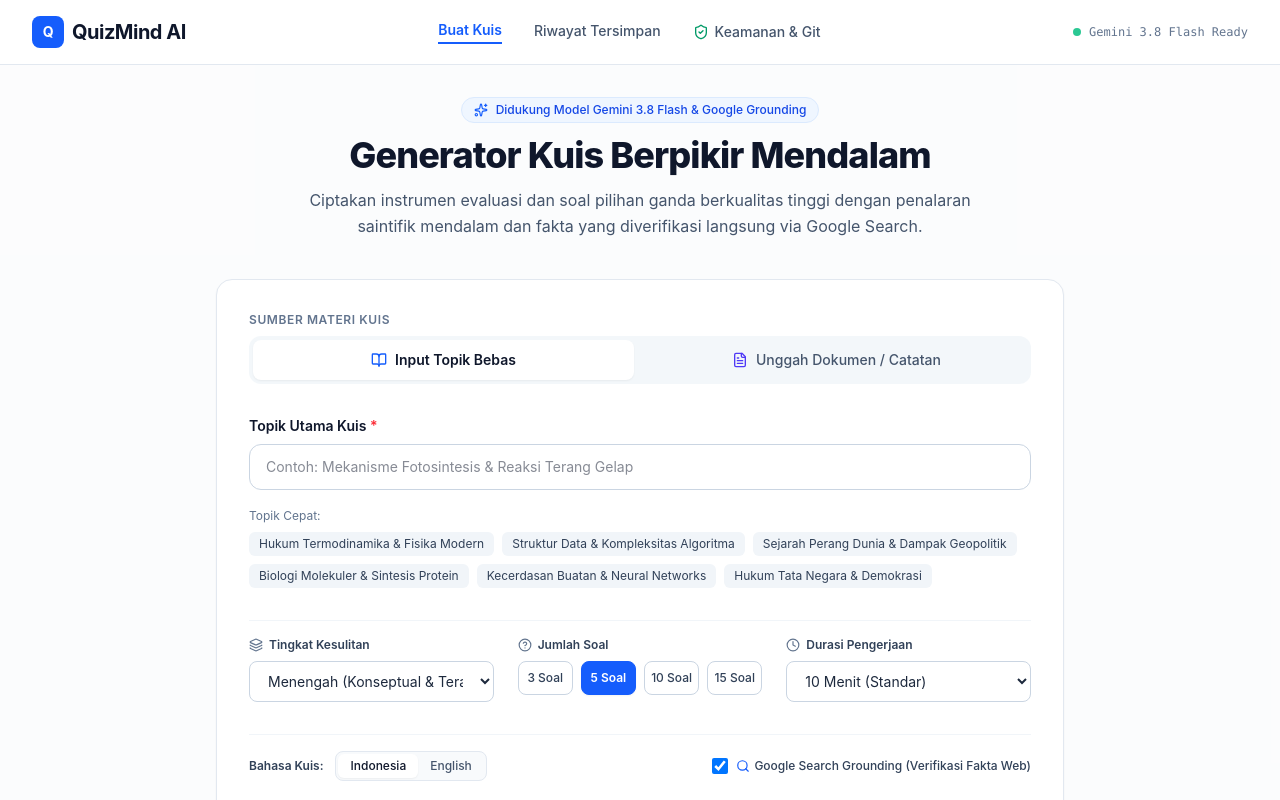
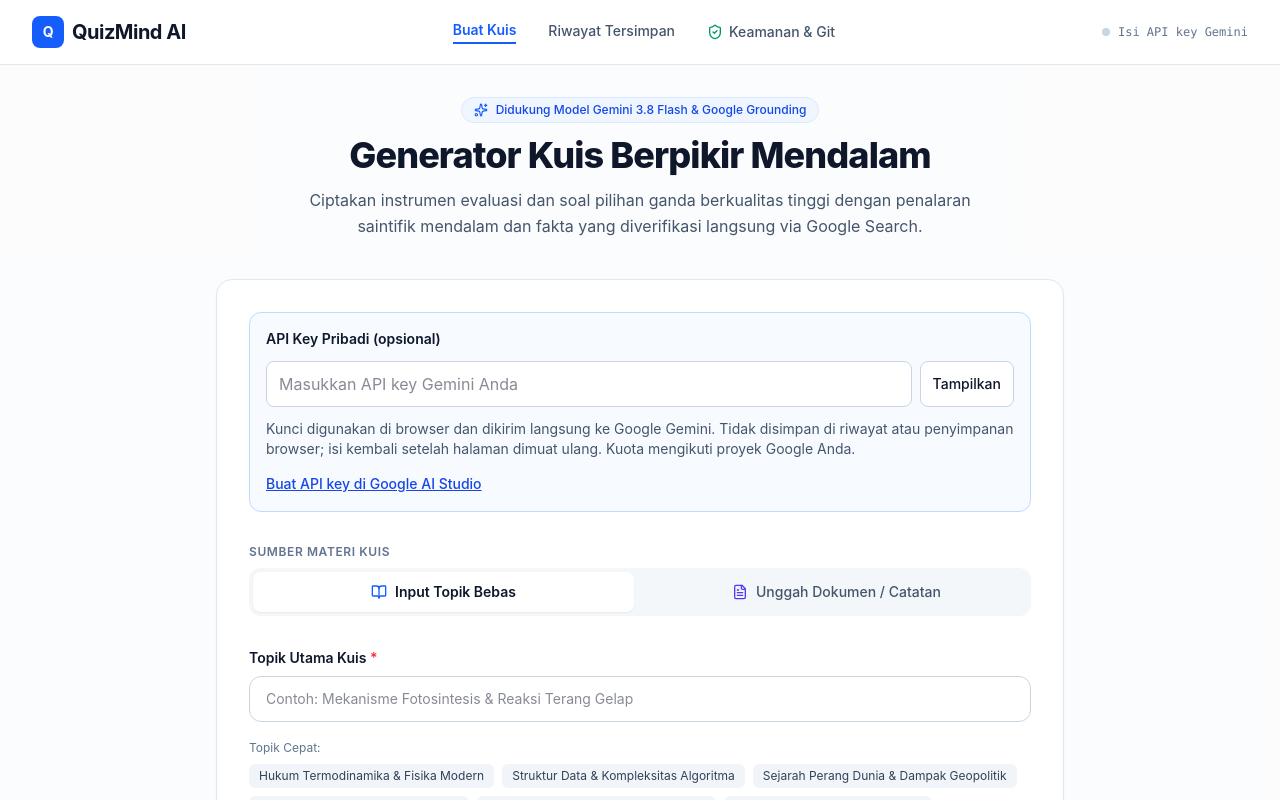
Before and after one commit to Darlayx1/Quiz-Mind-AI, a React (Vite) app: page / in a window 1280 px wide. Shown: the top 800 px of the page. Built offline with nearby package versions, Linux system fonts and the light colour scheme; no server answers.

Commit message:
feat: let users generate quizzes with personal Gemini keys on Pages

```diff
--- a/src/App.tsx
+++ b/src/App.tsx
@@ -4,7 +4,7 @@
  */
 
 import React, { useState, useEffect } from 'react';
-import { fetchApi } from './api.js';
+import { fetchApi, setPersonalApiKey, standalonePages } from './api.js';
 import { Quiz, QuizConfig, QuizSubmission, QuizResult } from './types/quiz.js';
 import { TopBar } from './components/TopBar.js';
 import { QuizCreator } from './components/QuizCreator.js';
@@ -25,6 +25,13 @@ export default function App() {
   const [loadingTopic, setLoadingTopic] = useState('');
   const [loadingGrounding, setLoadingGrounding] = useState(true);
   const [errorMessage, setErrorMessage] = useState<string | null>(null);
+  const [apiKey, setApiKey] = useState('');
+  const personalMode = standalonePages || Boolean(apiKey.trim());
+  const handleApiKeyChange = (value: string) => {
+    setPersonalApiKey(value);
+    setApiKey(value);
+    setErrorMessage(null);
+  };
 
   const [historyItems, setHistoryItems] = useState<
     Array<{ quiz: Quiz; lastResult?: QuizResult; savedAt: string }>
@@ -73,7 +80,7 @@ export default function App() {
       .catch((err) => {
         console.warn('Gagal menghubungi /api/health:', err);
       });
-  }, []);
+  }, [apiKey]);
 
   // Handle Quiz Generation
   const handleGenerateQuiz = async (config: QuizConfig) => {
@@ -253,6 +260,9 @@ export default function App() {
             onGenerate={handleGenerateQuiz}
             isLoading={isLoading}
             errorMessage={errorMessage}
+            apiKey={apiKey}
+            onApiKeyChange={handleApiKeyChange}
+            requiresApiKey={standalonePages}
           />
         ) : activeView === 'runner' && currentQuiz ? (
           <QuizRunner
@@ -300,10 +310,10 @@ export default function App() {
               onClick={() => setIsSecurityModalOpen(true)}
               className="hover:text-slate-800 transition-colors cursor-pointer"
             >
-              Proteksi API Key (.env) & Git Vault
+              Privasi API Key
             </button>
             <span>·</span>
-            <span>AES-256-GCM Secure</span>
+            <span>{personalMode ? 'Kunci hanya untuk sesi ini' : 'AES-256-GCM Secure'}</span>
           </div>
         </div>
       </footer>
@@ -313,6 +323,7 @@ export default function App() {
         isOpen={isSecurityModalOpen}
         onClose={() => setIsSecurityModalOpen(false)}
         maskedKey={serverSecurity.maskedKey}
+        personalMode={personalMode}
       />
     </div>
   );
--- a/src/api.ts
+++ b/src/api.ts
@@ -1,8 +1,35 @@
 const apiBase = (import.meta.env.VITE_API_BASE_URL || '').replace(/\/$/, '');
+export const standalonePages = !apiBase && import.meta.env.BASE_URL !== '/';
+let personalApiKey = '';
 
-export function fetchApi(pathname: string, options?: RequestInit): Promise<Response> {
-  if (!apiBase && import.meta.env.BASE_URL !== '/') {
-    return Promise.reject(new Error('Backend Gemini untuk GitHub Pages belum dihubungkan. Pemilik aplikasi perlu mengatur VITE_API_BASE_URL lalu deploy ulang.'));
+export function setPersonalApiKey(value: string) {
+  personalApiKey = value.trim();
+}
+
+export async function fetchApi(pathname: string, options?: RequestInit): Promise<Response> {
+  const key = personalApiKey;
+  if (key || standalonePages) {
+    if (pathname === '/api/health') return Response.json({ security: {
+      hasApiKey: Boolean(key), maskedKey: key ? 'Kunci pribadi aktif untuk sesi ini' : 'Belum diisi',
+    } });
+    if (pathname === '/api/generate-quiz') {
+      if (!key) return Response.json({ success: false, error: 'Isi API key Gemini Anda pada kolom API Key Pribadi sebelum membuat kuis.' }, { status: 400 });
+      try {
+        const { generateQuizWithGemini } = await import('./server/geminiService.js');
+        const config = JSON.parse(String(options?.body));
+        const quiz = await generateQuizWithGemini(config, key);
+        return Response.json({ success: true, quiz });
+      } catch (error) {
+        const message = error instanceof Error ? error.message : String(error);
+        const quota = /429|quota|RESOURCE_EXHAUSTED/i.test(message);
+        const unauthorized = /400|401|403|API_KEY_INVALID|API key not valid|PERMISSION_DENIED/i.test(message);
+        return Response.json({ success: false, error: quota
+          ? 'Kuota Gemini untuk kunci Anda sudah habis. Periksa kuota proyek di Google AI Studio atau coba lagi setelah reset.'
+          : unauthorized ? 'Kunci Gemini tidak diterima. Periksa kunci, izin API, dan pembatasan domain di Google AI Studio.'
+          : 'Gemini belum berhasil membuat kuis. Periksa koneksi dan kunci Anda, lalu coba kembali.' }, { status: quota ? 429 : unauthorized ? 401 : 502 });
+      }
+    }
+    throw new Error('Fitur ini membutuhkan backend server. Kuis dengan API key pribadi dapat digunakan langsung di browser.');
   }
   return fetch(apiBase + pathname, options);
 }
--- a/src/components/QuizCreator.tsx
+++ b/src/components/QuizCreator.tsx
@@ -16,6 +16,9 @@ interface QuizCreatorProps {
   onGenerate: (config: QuizConfig) => void;
   isLoading: boolean;
   errorMessage: string | null;
+  apiKey: string;
+  onApiKeyChange: (value: string) => void;
+  requiresApiKey: boolean;
 }
 
 const PRESET_TOPICS = [
@@ -31,7 +34,11 @@ export const QuizCreator: React.FC<QuizCreatorProps> = ({
   onGenerate,
   isLoading,
   errorMessage,
+  apiKey,
+  onApiKeyChange,
+  requiresApiKey,
 }) => {
+  const [showApiKey, setShowApiKey] = useState(false);
   const [inputMode, setInputMode] = useState<'topic' | 'material'>('topic');
   const [topic, setTopic] = useState('');
   const [studyMaterial, setStudyMaterial] = useState('');
@@ -112,6 +119,21 @@ export const QuizCreator: React.FC<QuizCreatorProps> = ({
         onSubmit={handleSubmit}
         className="bg-white rounded-2xl border border-slate-200 shadow-xs p-6 sm:p-8 space-y-8"
       >
+        <div className="rounded-xl border border-blue-200 bg-blue-50/50 p-4 space-y-3">
+          <label htmlFor="personal-api-key" className="block text-sm font-semibold text-slate-900">API Key Pribadi {requiresApiKey ? '*' : '(opsional)'}</label>
+          <div className="flex flex-wrap gap-2">
+            <input id="personal-api-key" type={showApiKey ? 'text' : 'password'} value={apiKey}
+              onChange={(event) => onApiKeyChange(event.target.value)} autoComplete="off" spellCheck={false}
+              required={requiresApiKey} disabled={isLoading} placeholder="Masukkan API key Gemini Anda"
+              aria-describedby="personal-api-key-help"
+              className="min-w-0 flex-1 basis-48 rounded-lg border border-slate-300 bg-white px-3 py-2.5 text-base text-slate-900 outline-none focus:ring-2 focus:ring-blue-500" />
+            <button type="button" onClick={() => setShowApiKey(!showApiKey)} aria-pressed={showApiKey}
+              className="rounded-lg border border-slate-300 bg-white px-3 py-2 text-sm font-medium">{showApiKey ? 'Sembunyikan' : 'Tampilkan'}</button>
+            {apiKey && <button type="button" onClick={() => onApiKeyChange('')} className="px-3 py-2 text-sm font-medium text-slate-600">Hapus kunci</button>}
+          </div>
+          <p id="personal-api-key-help" className="text-sm text-slate-600">Kunci digunakan di browser dan dikirim langsung ke Google Gemini. Tidak disimpan di riwayat atau penyimpanan browser; isi kembali setelah halaman dimuat ulang. Kuota mengikuti proyek Google Anda.</p>
+          <a href="https://aistudio.google.com/apikey" target="_blank" rel="noopener noreferrer" className="inline-block text-sm font-medium text-blue-700 underline">Buat API key di Google AI Studio</a>
+        </div>
         {/* Input Mode Switcher */}
         <div>
           <label className="block text-xs font-semibold text-slate-500 uppercase tracking-wider mb-2">
--- a/src/components/SecurityGuideModal.tsx
+++ b/src/components/SecurityGuideModal.tsx
@@ -17,12 +17,14 @@ interface SecurityGuideModalProps {
   isOpen: boolean;
   onClose: () => void;
   maskedKey: string;
+  personalMode: boolean;
 }
 
 export const SecurityGuideModal: React.FC<SecurityGuideModalProps> = ({
   isOpen,
   onClose,
   maskedKey,
+  personalMode,
 }) => {
   const [copiedIndex, setCopiedIndex] = useState<number | null>(null);
   const [testText, setTestText] = useState('Data Ujian & Kunci Jawaban Rahasia');
@@ -93,7 +95,7 @@ export const SecurityGuideModal: React.FC<SecurityGuideModalProps> = ({
                 Pusat Keamanan & Kesiapan GitHub
               </h2>
               <p className="text-xs text-slate-500">
-                Arsitektur proteksi API key dan enkripsi AES-256-GCM
+                {personalMode ? 'Penggunaan kunci pribadi di browser' : 'Arsitektur proteksi API key dan enkripsi AES-256-GCM'}
               </p>
             </div>
           </div>
@@ -111,17 +113,18 @@ export const SecurityGuideModal: React.FC<SecurityGuideModalProps> = ({
           <div className="p-4 rounded-xl bg-slate-50 border border-slate-200">
             <div className="flex items-center gap-2 text-sm font-bold text-slate-900 mb-2">
               <KeyRound className="w-4 h-4 text-blue-600" />
-              <span>Status Proteksi API Key (.env)</span>
+              <span>Privasi API Key</span>
             </div>
             <p className="text-xs text-slate-600 leading-relaxed mb-3">
-              Kunci API Gemini dikelola <strong>100% di sisi server (Node.js/Express)</strong> via variabel lingkungan <code className="bg-slate-200 px-1 py-0.5 rounded text-slate-800">GEMINI_API_KEY</code>. Browser client tidak pernah memegang atau mengekspos API key.
+              {personalMode ? 'Kunci pribadi hanya berada dalam memori halaman dan dikirim langsung ke Google Gemini. Kunci tidak disimpan dalam localStorage, riwayat kuis, atau kode GitHub. Muat ulang halaman atau pilih Hapus kunci untuk mengosongkannya. Gunakan perangkat yang Anda percayai.' : 'Kunci server disimpan dalam variabel GEMINI_API_KEY di hosting. Kunci pribadi yang Anda masukkan digunakan langsung dari browser ke Google Gemini selama sesi halaman ini.'}
             </p>
             <div className="flex items-center justify-between text-xs bg-white p-2.5 rounded-lg border border-slate-200 font-mono">
-              <span className="text-slate-500">Kunci Saat Ini di Server:</span>
+              <span className="text-slate-500">{personalMode ? 'Status kunci pribadi:' : 'Status kunci server:'}</span>
               <span className="font-semibold text-emerald-700">{maskedKey}</span>
             </div>
           </div>
 
+          {!personalMode && <>
           {/* Section 2: Git & GitHub Safe Push */}
           <div>
             <div className="flex items-center gap-2 text-sm font-bold text-slate-900 mb-2">
@@ -203,6 +206,7 @@ export const SecurityGuideModal: React.FC<SecurityGuideModalProps> = ({
               )}
             </div>
           </div>
+          </>}
         </div>
 
         {/* Footer */}
--- a/src/components/TopBar.tsx
+++ b/src/components/TopBar.tsx
@@ -85,8 +85,8 @@ export const TopBar: React.FC<TopBarProps> = ({
             />
           ) : (
             <div className="flex items-center gap-2 text-xs text-slate-500 font-mono">
-              <span className="w-2 h-2 rounded-full bg-emerald-500 animate-pulse" />
-              <span className="hidden sm:inline">Gemini 3.8 Flash Ready</span>
+              <span className={`w-2 h-2 rounded-full ${isKeyConfigured ? 'bg-emerald-500' : 'bg-slate-300'}`} />
+              <span className="hidden sm:inline">{isKeyConfigured ? 'Kunci Gemini terpasang' : 'Isi API key Gemini'}</span>
             </div>
           )}
         </div>
--- a/src/server/geminiService.ts
+++ b/src/server/geminiService.ts
@@ -14,9 +14,6 @@ function getGeminiClient(apiKey = process.env.GEMINI_API_KEY): GoogleGenAI {
     apiKey: apiKey,
     httpOptions: {
       timeout: 60000,
-      headers: {
-        'User-Agent': 'aistudio-build',
-      },
     },
   });
 }
```
Also changed, not shown: 1 other file (tests, documents, lock files or other folders).
